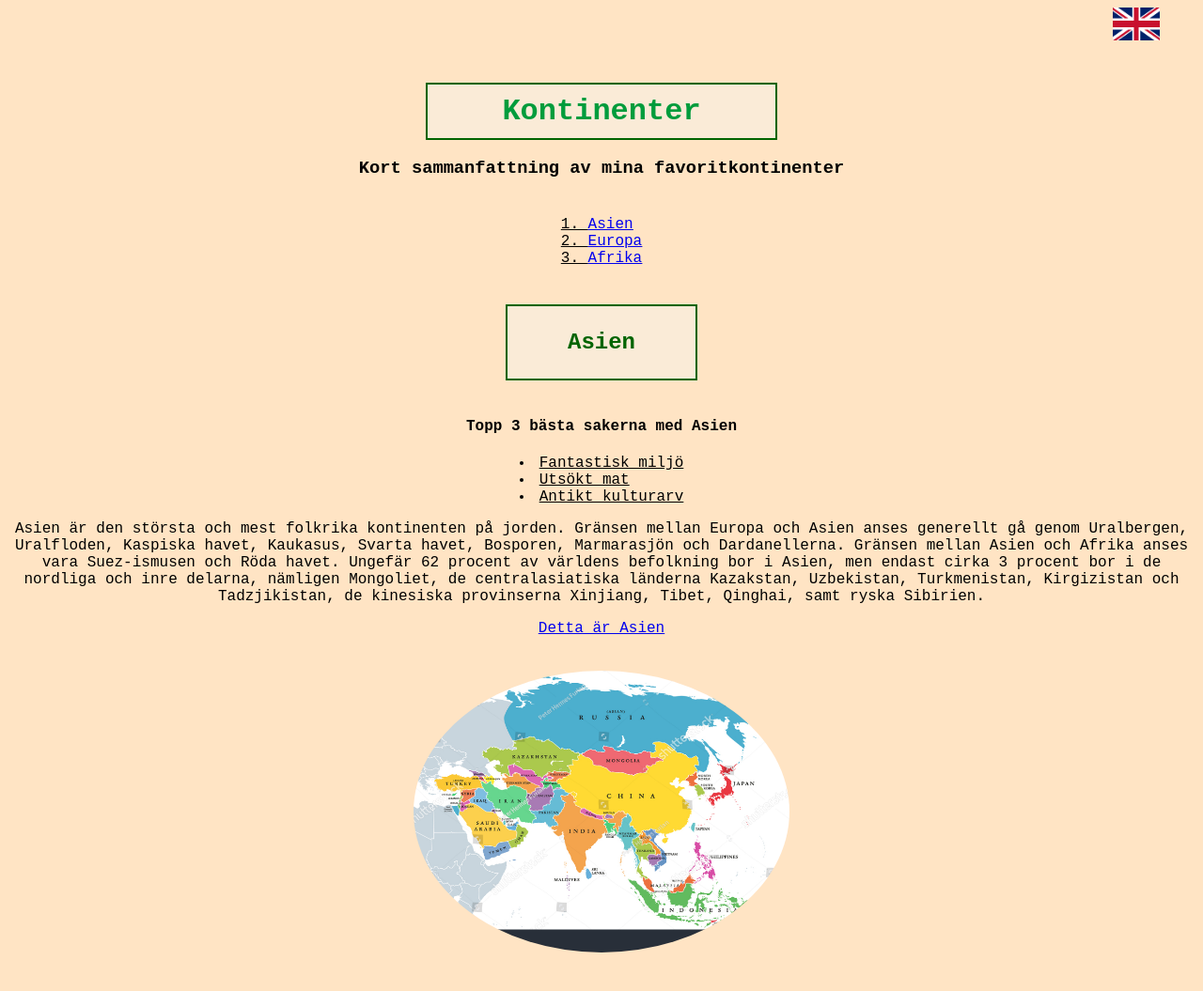
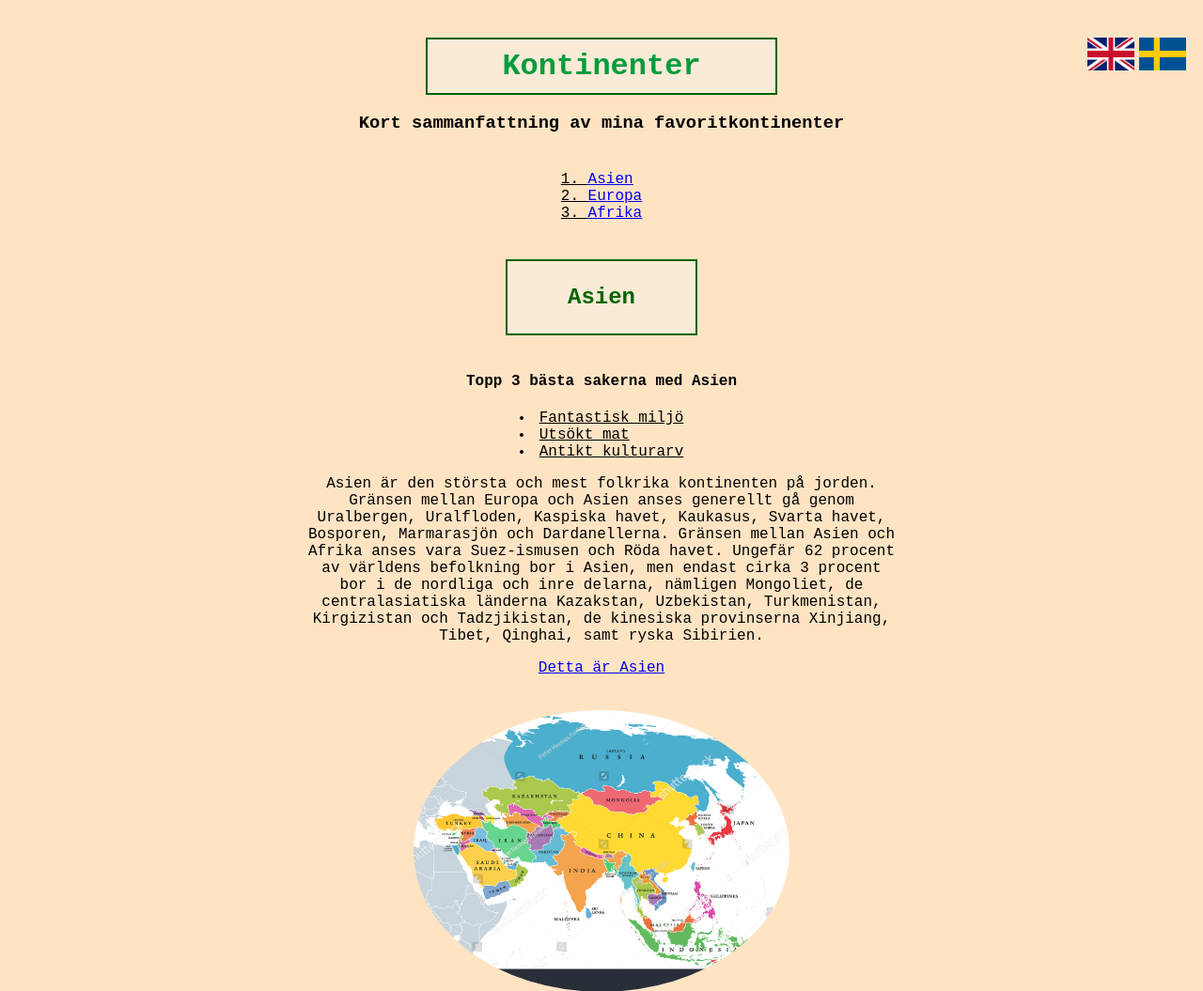
Before and after one commit to AcgRuben/Fullstack-kurs1, a plain HTML site: page Sida1SE.html in a window 1280 px wide. Shown: the top 1055 px of the page at 94% size. Drawn offline with Linux system fonts and the light colour scheme.

Commit message:
Ändring

```diff
--- a/Sida1SE.html
+++ b/Sida1SE.html
@@ -12,7 +12,9 @@
     <!-- Här ska jag implementera min Java -->
     <script src="Java.js"></script>
 
+    <a class="Language" href="Sida1SE.html"><img class="Language" src="Bilder/Sverige.png" alt="Swedish flag"></a>
     <a class="Language" href="index.html"><img class="Language" src="Bilder/England.png" alt="English flag"></a>
+
 
     <h1 class="BigBorder">Kontinenter</h1>
 
--- a/styling.css
+++ b/styling.css
@@ -1,4 +1,5 @@
 /* Detta är min external CSS, används enbart till min första sida.*/
+
 
 h1 {
 
@@ -11,7 +12,8 @@ h1 {
 .Language {
     width: 50px;
     height: 35px;
-    margin-left: 45%;
+    float: right;
+    margin-right: 5px;
 
 
 }
@@ -86,3 +88,10 @@ body {
     margin-top: 40px;
     background-color: antiquewhite;
 }
+
+p {
+    width: 50%;
+    margin: 16px auto
+
+
+}
```
Also changed, not shown: index.html (+2 -0 lines).
